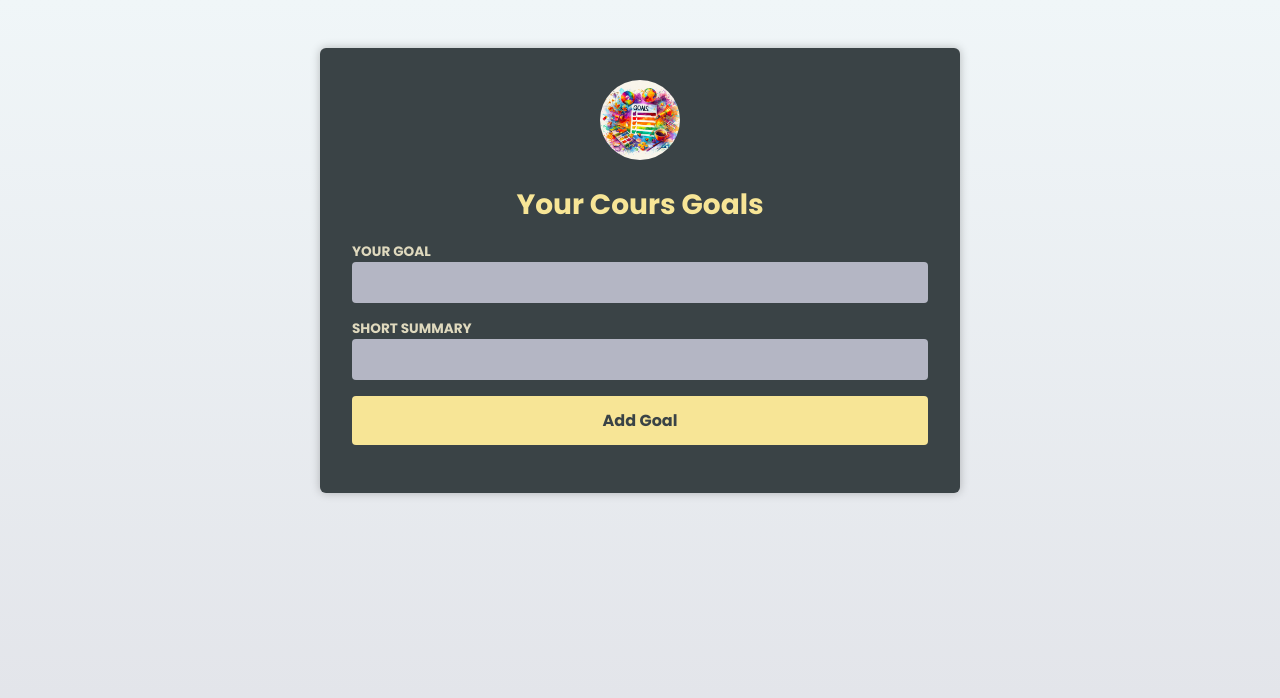
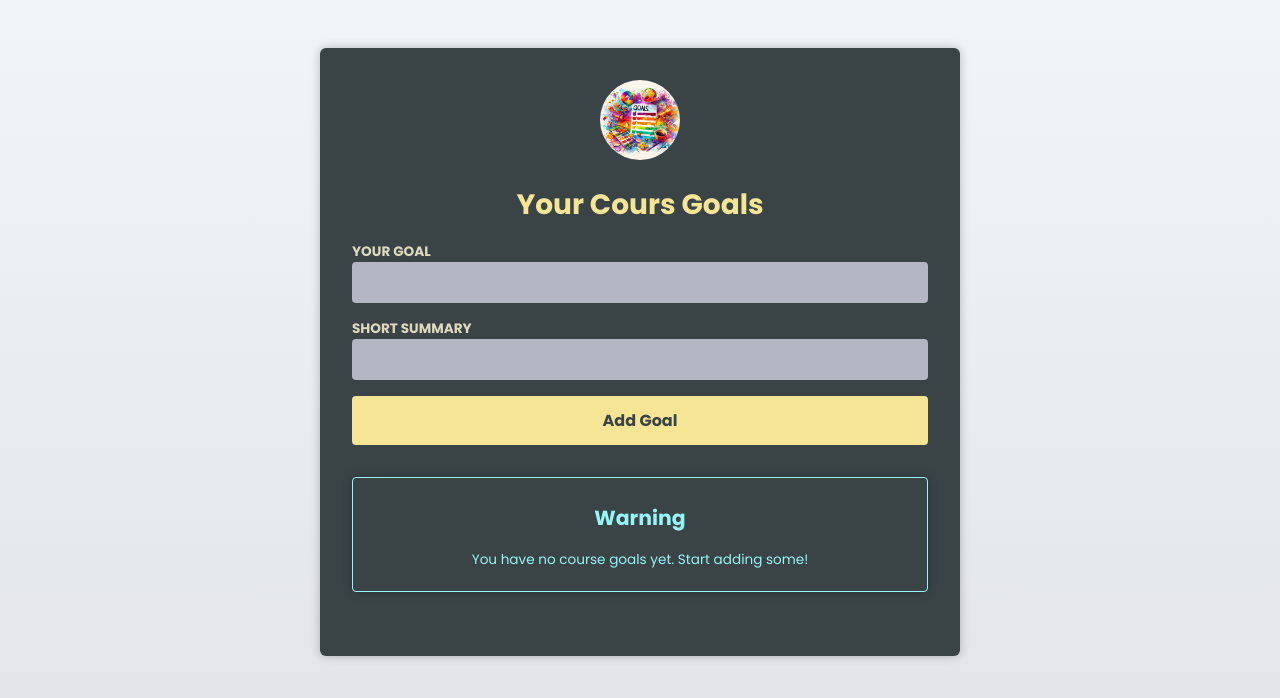
Before and after one commit to ZziBooOooo/U_TypeScriptWithReact, a React (Vite) app in the folder react-ts-basics/: page / in a window 1280 px wide. Shown: the top 698 px of the page. Built offline with nearby package versions, Linux system fonts and the light colour scheme; the HTML template or start-up script is replaced by a standard one.

Commit message:
FEAT : InfoBox 생성 및 prop 타입 옵셔널 지정

```diff
--- a/react-ts-basics/src/components/CourseGoalList.tsx
+++ b/react-ts-basics/src/components/CourseGoalList.tsx
@@ -1,5 +1,7 @@
+import { type ReactNode } from "react";
 import CourseGoal from "./CourseGoal";
 import { type CourseGoal as CGoal } from "../App.tsx";
+import InfoBox from "./InfoBox.tsx";
 
 // 배열 안의 객체 타입
 type CourseGoalListProps = {
@@ -15,7 +17,27 @@
   goals,
   onDeleteGoal,
 }: CourseGoalListProps) {
+  if (goals.length === 0) {
     return (
+      <InfoBox mode="hint">
+        You have no course goals yet. Start adding some!
+      </InfoBox>
+    );
+  }
+
+  let warningBox: ReactNode;
+
+  if (goals.length >= 4) {
+    warningBox = (
+      <InfoBox mode="warning" severity="high">
+        You're collectiong a lot of goals. Don't put too much on your plate!
+      </InfoBox>
+    );
+  }
+
+  return (
+    <>
+      {warningBox}
       <ul>
         {goals.map((goal) => (
           <li key={goal.id}>
@@ -25,5 +47,6 @@
           </li>
         ))}
       </ul>
+    </>
   );
 }
--- /dev/null
+++ b/react-ts-basics/src/components/InfoBox.tsx
@@ -0,0 +1,28 @@
+import React, { ReactNode } from "react";
+
+type InfoBoxProps = {
+  mode: "hint" | "warning";
+  severity?: "low" | "medium" | "high"; // optional 지정
+  children: ReactNode;
+};
+
+const InfoBox = ({ mode, severity, children }: InfoBoxProps) => {
+  // info, warning - 2version
+  if (mode === "hint") {
+    return (
+      <aside className="infobox infobox-hint">
+        <h2>Warning</h2>
+        <p>{children}</p>
+      </aside>
+    );
+  }
+
+  return (
+    <aside className={`infobox infobox-warning warning--${severity}`}>
+      {mode === "warning" ? <h2>Warning</h2> : null}
+      <p>{children}</p>
+    </aside>
+  );
+};
+
+export default InfoBox;
--- a/react-ts-basics/src/index.css
+++ b/react-ts-basics/src/index.css
@@ -126,7 +126,31 @@
   color: #f9a73b;
 }
 
-.fallback {
+.infobox {
+  margin: 2rem 0;
+  padding: 0.5rem;
   text-align: center;
-  color: #acd1ce;
+  box-shadow: 0 0 10px rgba(0, 0, 0, 0.25);
+  font-size: 0.85rem;
+  border-radius: 4px;
 }
+
+.infobox-hint {
+  border: 1px solid #96f5f7;
+  color: #96f5f7;
+}
+
+.infobox-warning.warning--low {
+  border: 1px solid #f6d84f;
+  color: #f6d84f;
+}
+
+.infobox-warning.warning--medium {
+  border: 1px solid #f9a73b;
+  color: #f9a73b;
+}
+
+.infobox-warning.warning--high {
+  border: 1px solid #f97373;
+  color: #f97373;
+}
```
Also changed, not shown: react-ts-basics/src/components/CourseGoal.tsx (+0 -27 lines). Lines whose indentation alone changed are shown as unchanged.
